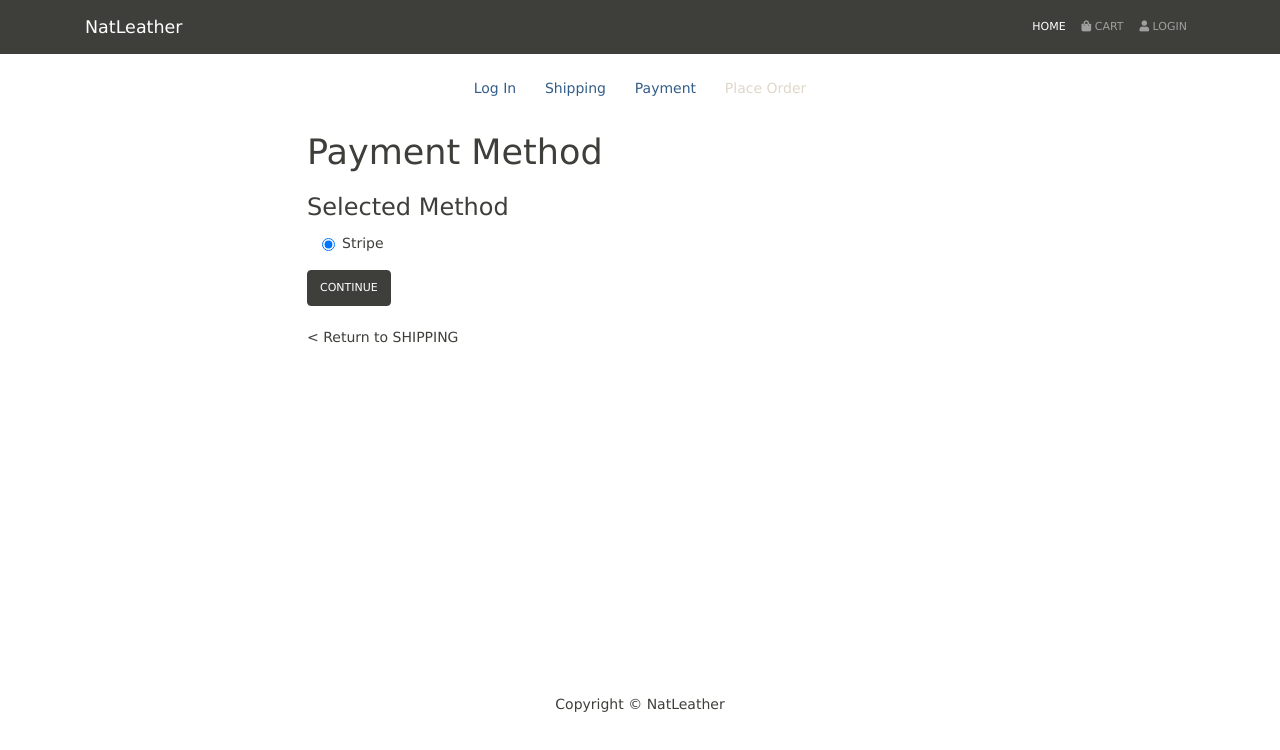
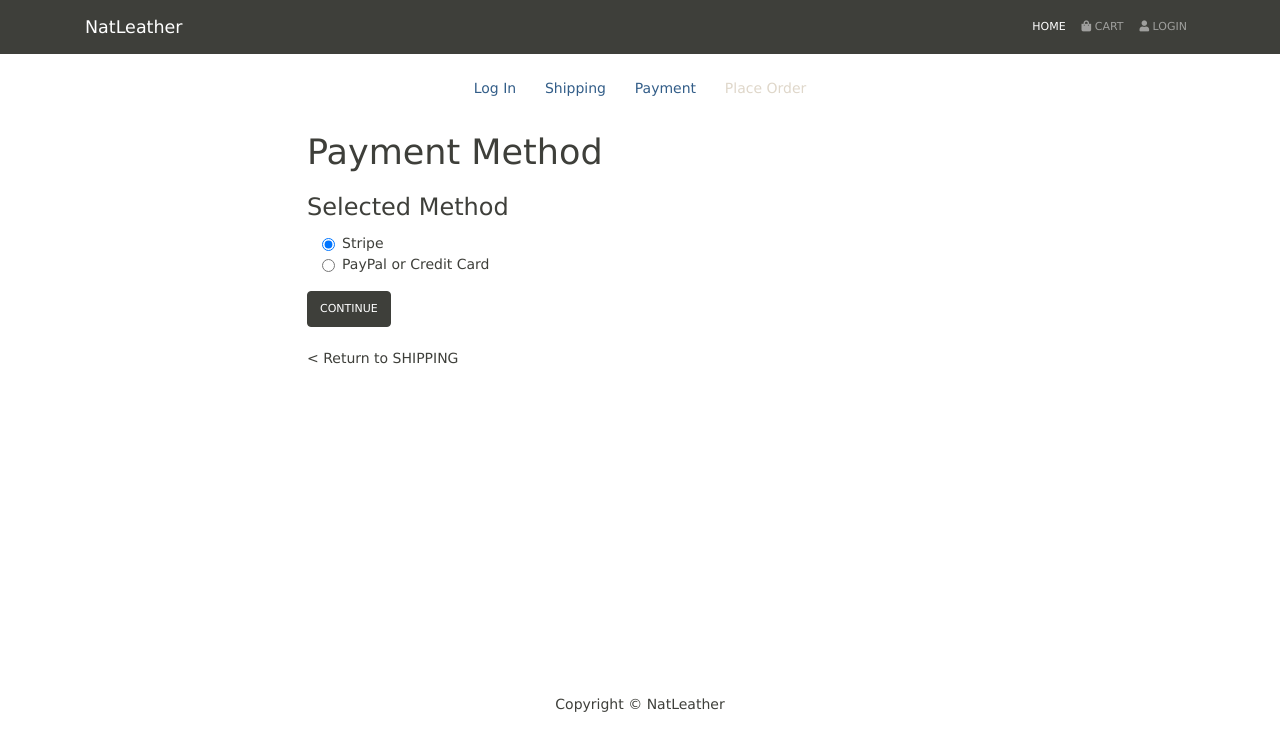
Before and after one commit to akaaariii/mern-e-commerce, a React (Create React App) app in the folder frontend/: page /payment in a window 1280 px wide. Shown: the top 750 px of the page. Built offline with nearby package versions, Linux system fonts and the light colour scheme; no server answers.

Commit message:
Added PayPal method

```diff
--- a/frontend/src/pages/Paymentpage.jsx
+++ b/frontend/src/pages/Paymentpage.jsx
@@ -30,10 +30,26 @@ const Paymentpage = ({ history }) => {
       <h1 style={{width: '60%', margin: 'auto'}} className="mb-3">Payment Method</h1>
       <Form onSubmit={submitHandler} style={{width: '60%', margin: 'auto'}}>
         <Form.Group>
-        <legend>Selected Method</legend>
-        <div className="col">
-          <Form.Check type="radio" label="Stripe" id="Stripe" name="paymentMethod" value="Stripe" checked onChange={(e) => setPaymentMethod(e.target.value)}></Form.Check>
-        </div>
+          <legend>Selected Method</legend>
+          <div className="col">
+            <Form.Check
+              type="radio"
+              label="Stripe"
+              id="Stripe"
+              name="paymentMethod"
+              value="Stripe"
+              checked
+              onChange={(e) => setPaymentMethod(e.target.value)}
+            ></Form.Check>
+            <Form.Check
+              type="radio"
+              label="PayPal or Credit Card"
+              id="PayPal"
+              name="paymentMethod"
+              value="PayPal"
+              onChange={(e) => setPaymentMethod(e.target.value)}
+            ></Form.Check>
+          </div>
         </Form.Group>
 
         <button className="btn btn-dark" type="submit">Continue</button>
```
